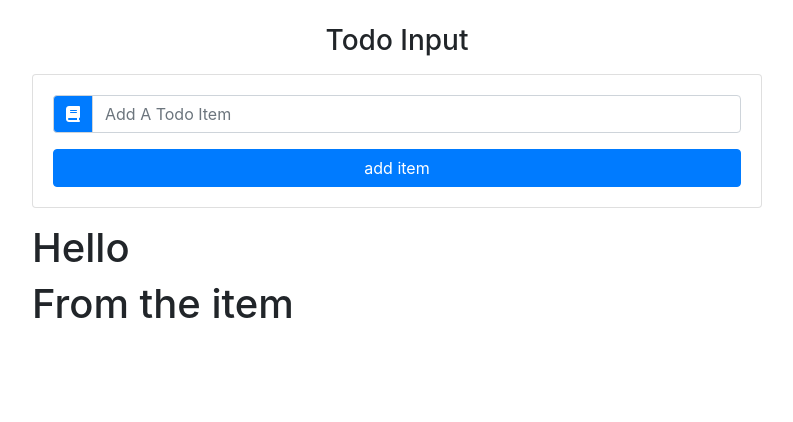
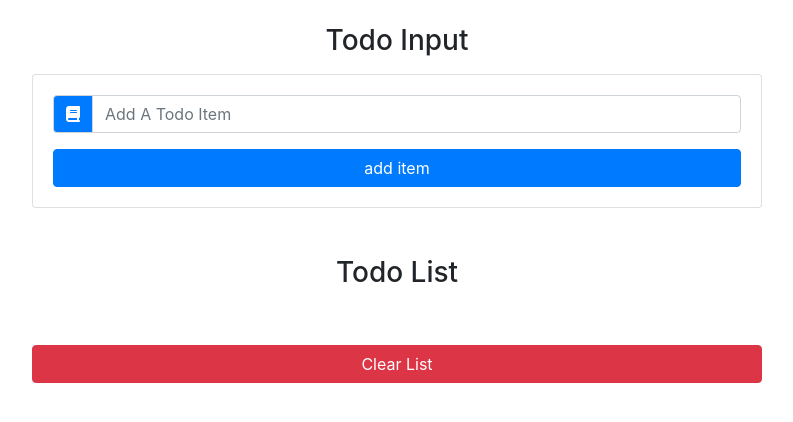
Before and after one commit to KavinduLiyanage/React-TodoListApp, a React (Create React App) app: page / in a window 1280 px wide. Shown: the top 422 px of the page, without its empty margins (243-1036 px from the left). Built offline with nearby package versions, Linux system fonts and the light colour scheme.

Commit message:
item list code

```diff
--- a/src/components/ItemList.js
+++ b/src/components/ItemList.js
@@ -4,11 +4,14 @@ import Item from "./Item";
 class ItemList extends Component {
     render() {
         return (
-            <div>
-                <h1>Hello</h1>
-                <Item />
-            </div>
-
+            <ul className="list-group my-5">
+                <h3 className="text-capitalize text-center">
+                    todo list
+                </h3>
+                <button type="button" className="btn btn-danger btn-block text-capitalize mt-5">
+                    clear list
+                </button>
+            </ul>
         );
     }
 }
```
